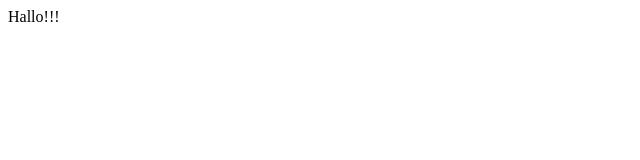
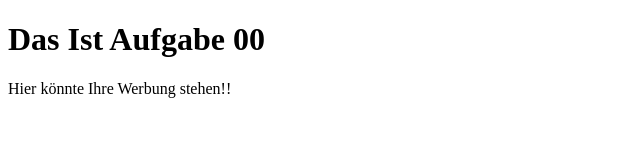
Before and after one commit to FelixIltgen/GIS_2020, a plain HTML site: page Aufgabe_00/index.html in a window 1280 px wide. Shown: the whole page, without its empty margins (0-640 px from the left). Drawn offline with Linux system fonts and the light colour scheme.

Commit message:
Änderung Aufgabe_00

```diff
--- a/Aufgabe_00/index.html
+++ b/Aufgabe_00/index.html
@@ -6,6 +6,7 @@
     <title>Aufgabe_00</title>
 </head>
 <body>
-    Hallo!!!
+    <h1>Das Ist Aufgabe 00</h1>
+    Hier könnte Ihre Werbung stehen!!
 </body>
 </html>
```
